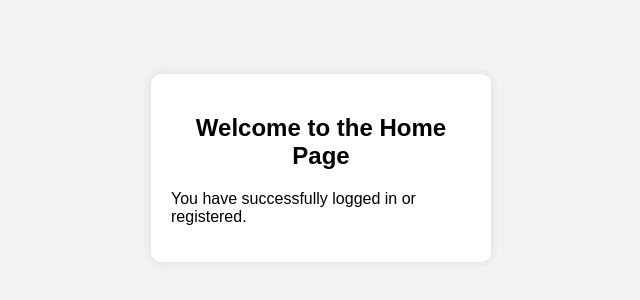
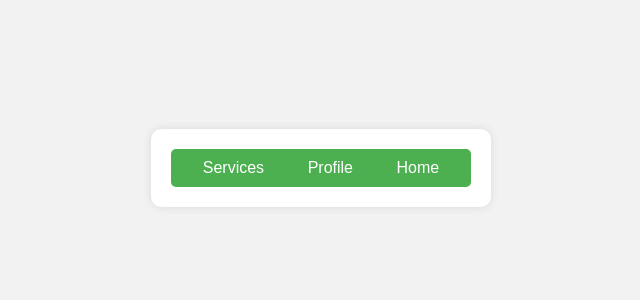
Before and after one commit to Abhinav-Vishwakarma/Home_Hero, a React (Create React App) app in the folder frontend/: page /home in a window 1280 px wide. Shown: the part 232-532 px from the top of the page, without its empty margins (319-959 px from the left). Built offline with nearby package versions, Linux system fonts and the light colour scheme.

Commit message:
added a database

```diff
--- a/frontend/src/App.css
+++ b/frontend/src/App.css
@@ -69,3 +69,34 @@ button:hover {
 .toggle a:hover {
   text-decoration: underline;
 }
+
+nav ul {
+  list-style: none;
+  padding: 0;
+  margin: 0;
+  display: flex;
+  justify-content: space-around;
+  background-color: #4CAF50;
+  padding: 10px;
+  border-radius: 5px;
+}
+
+nav ul li {
+  display: inline;
+}
+
+nav ul li a {
+  color: white;
+  text-decoration: none;
+  padding: 5px 10px;
+}
+
+nav ul li a:hover {
+  background-color: #45a049;
+  border-radius: 5px;
+}
+.body-m{
+  width:100%;
+  height:100%;
+  background-color: green;
+}
--- a/frontend/src/App.js
+++ b/frontend/src/App.js
@@ -17,7 +17,7 @@ function App() {
       <div className="container">
         <Routes>
           <Route path="/" element={isLogin ? <Login toggleForm={toggleForm} /> : <Register toggleForm={toggleForm} />} />
-          <Route path="/home" element={<Home />} />
+          <Route path="/home/*" element={<Home />} />
         </Routes>
       </div>
     </Router>
--- a/frontend/src/Home.js
+++ b/frontend/src/Home.js
@@ -1,10 +1,22 @@
 import React from 'react';
+import { Link, Route, Routes } from 'react-router-dom';
+import Services from './Services';
+import Profile from './Profile';
 
 function Home() {
   return (
     <div>
-      <h2>Welcome to the Home Page</h2>
-      <p>You have successfully logged in or registered.</p>
+      <nav>
+        <ul>
+          <li><Link to="/home/services">Services</Link></li>
+          <li><Link to="/home/profile">Profile</Link></li>
+          <li><Link to="/home/profile">Home</Link></li>        </ul>
+      </nav>
+      <Routes>
+        <Route path="services" element={<Services />} />
+        <Route path="profile" element={<Profile />} />
+        <Route path="profile" element={<Profile />} />
+      </Routes>
     </div>
   );
 }
--- /dev/null
+++ b/frontend/src/Profile.js
@@ -0,0 +1,12 @@
+import React from 'react';
+
+function Profile() {
+  return (
+    <div>
+      <h2>Profile Page</h2>
+      <p>User profile details will be displayed here.</p>
+    </div>
+  );
+}
+
+export default Profile;
--- /dev/null
+++ b/frontend/src/Services.js
@@ -0,0 +1,12 @@
+import React from 'react';
+
+function Services() {
+  return (
+    <div>
+      <h2>Services Page</h2>
+      <p>List of services will be displayed here.</p>
+    </div>
+  );
+}
+
+export default Services;
```
Also changed, not shown: frontend/src/image.jpg (added).
